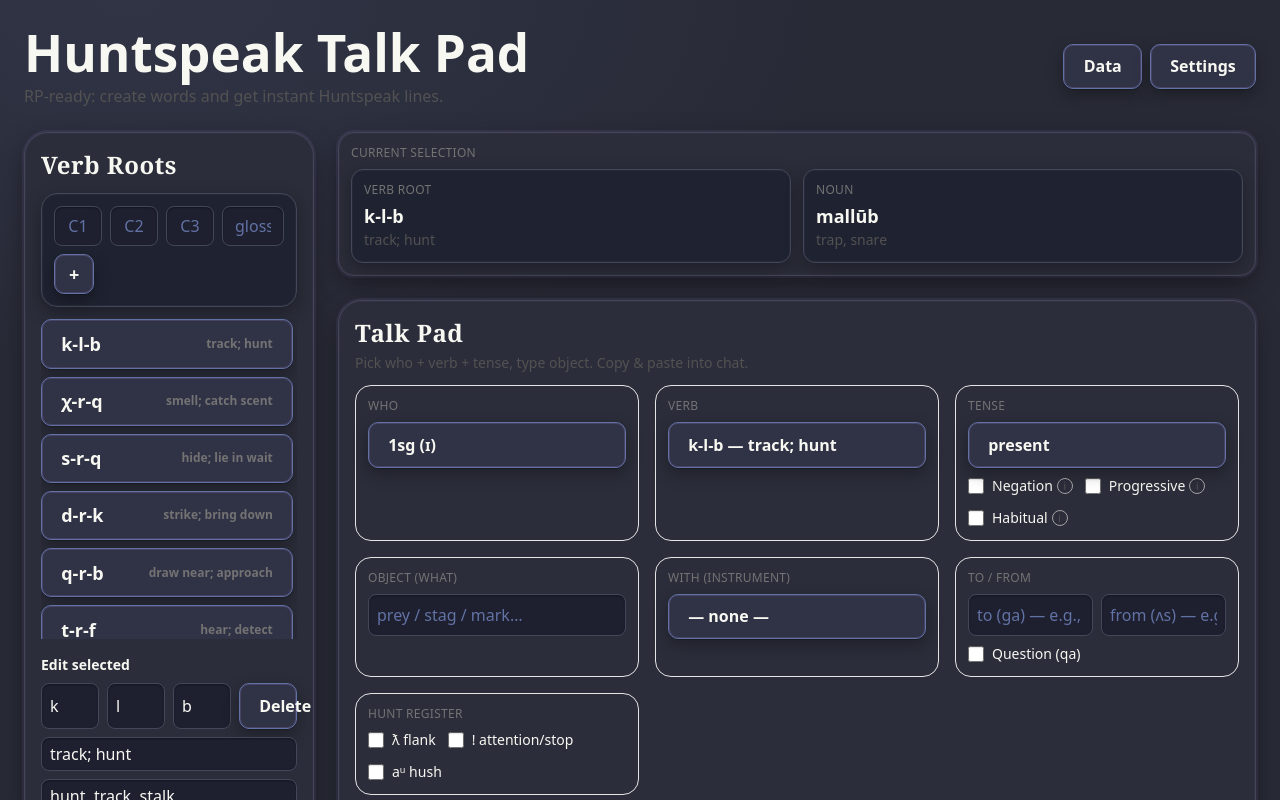
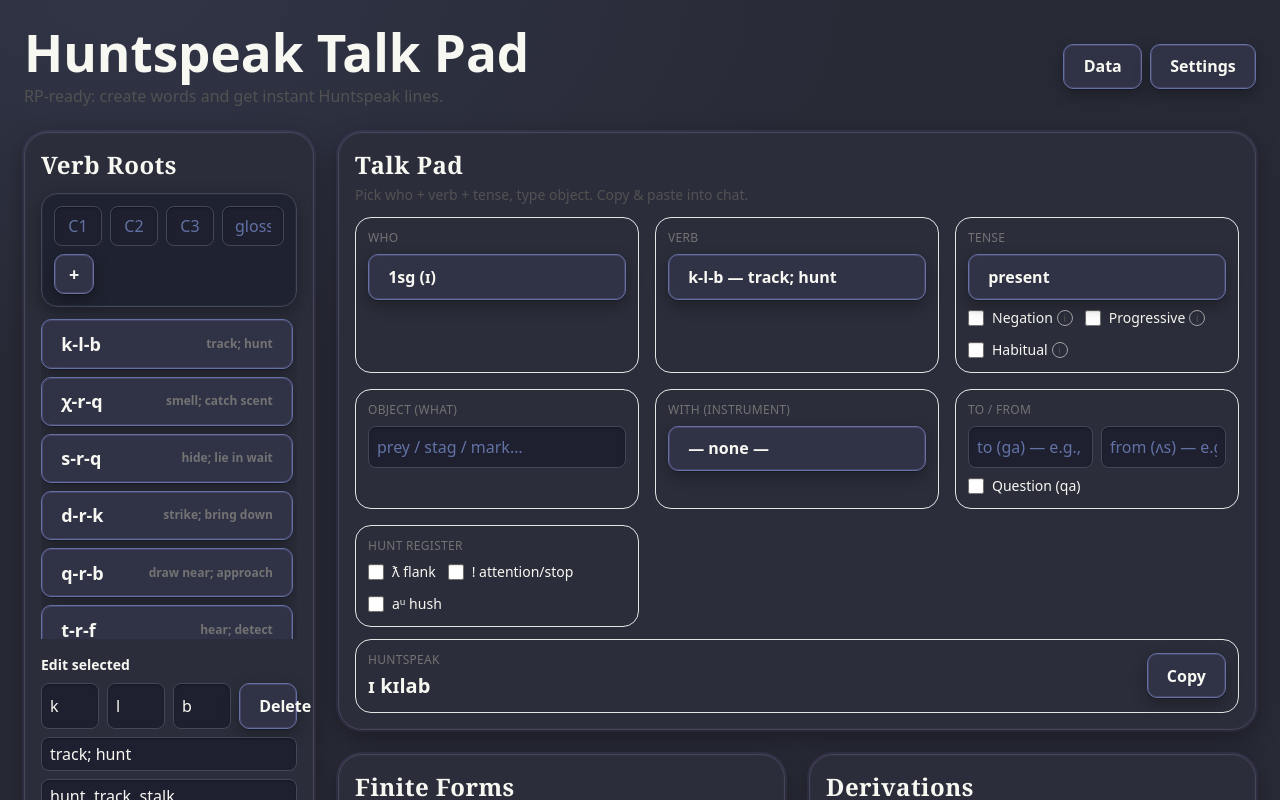
Before and after one commit to L1ghth0us3/Moontalk, a React (Vite) app: page / in a window 1280 px wide. Shown: the top 800 px of the page. Built offline with nearby package versions, Linux system fonts and the light colour scheme.

Commit message:
Revert "feat(ui): add SelectedSummary component showing current verb root and noun; wire into main view"
This reverts commit 94e79ad02a4742ceecdcb6fba847979ab82b5c58.

```diff
--- a/src/HuntspeakTalkPad.tsx
+++ b/src/HuntspeakTalkPad.tsx
@@ -8,7 +8,6 @@ import RenderDerivations from "./components/Derivations";
 import FreeTranslator from "./components/FreeTranslator";
 import { useLocalStorageState, LS_KEYS } from "./lib/storage";
 import FiniteForms from "./components/FiniteForms";
-import SelectedSummary from "./components/SelectedSummary";
 
 /**
  * App shell: orchestrates roots/nouns editing, sentence builder (Talk Pad),
@@ -65,7 +64,6 @@ export default function HuntspeakTalkPad(){
   }, [theme, systemDark]);
 
   const selected = roots.find(r=>r.id===selectedId) || null;
-  const selectedNoun = nouns.find(n=>n.id===selectedNounId) || null;
   const [showCollapse, setShowCollapse] = useLocalStorageState<boolean>('huntspeak_show_collapse', false);
   const [talkCollapsed, setTalkCollapsed] = useLocalStorageState<boolean>('huntspeak_collapse_talk', false);
   // Small helper UI to allow collapsing the TalkPad area when enabled in settings.
@@ -140,7 +138,6 @@ export default function HuntspeakTalkPad(){
           <NounEditor initial={nouns} onChange={setNouns} selectedId={selectedNounId} onSelect={setSelectedNounId} showCollapse={showCollapse} />
         </aside>
         <main className="lg:col-span-3 2xl:col-span-4 space-y-6">
-          <SelectedSummary root={selected} noun={selectedNoun} />
           <section className="rounded-3xl border border-neutral-200 p-4 shadow-sm fantasy-card">
             <div className="flex items-center justify-between mb-1">
               <h2 className="text-xl md:text-2xl font-semibold">Talk Pad</h2>
--- a/src/components/SelectedSummary.tsx
+++ /dev/null
@@ -1,37 +0,0 @@
-import type { Noun, Root } from "../types";
-
-/**
- * Displays the currently selected verb root and noun for quick reference.
- * Shows triliteral root (C1‑C2‑C3) and the noun with their glosses.
- */
-export default function SelectedSummary({ root, noun }: { root: Root | null; noun: Noun | null }) {
-  return (
-    <section className="rounded-2xl border border-neutral-200 p-3 fantasy-card">
-      <div className="text-xs uppercase tracking-wide text-neutral-500 mb-2">Current selection</div>
-      <div className="grid grid-cols-1 md:grid-cols-2 gap-3">
-        <div className="rounded-xl border border-neutral-200 p-3 sub-panel">
-          <div className="text-xs uppercase tracking-wide text-neutral-500">Verb root</div>
-          {root ? (
-            <div className="mt-1">
-              <div className="font-semibold text-lg">{[root.c1, root.c2, root.c3].join("-")}</div>
-              <div className="text-sm text-neutral-600">{root.gloss || "(no gloss)"}</div>
-            </div>
-          ) : (
-            <div className="mt-1 text-sm text-neutral-500">None selected</div>
-          )}
-        </div>
-        <div className="rounded-xl border border-neutral-200 p-3 sub-panel">
-          <div className="text-xs uppercase tracking-wide text-neutral-500">Noun</div>
-          {noun ? (
-            <div className="mt-1">
-              <div className="font-semibold text-lg break-words">{noun.word}</div>
-              <div className="text-sm text-neutral-600">{noun.gloss || "(no gloss)"}</div>
-            </div>
-          ) : (
-            <div className="mt-1 text-sm text-neutral-500">None selected</div>
-          )}
-        </div>
-      </div>
-    </section>
-  );
-}
```
